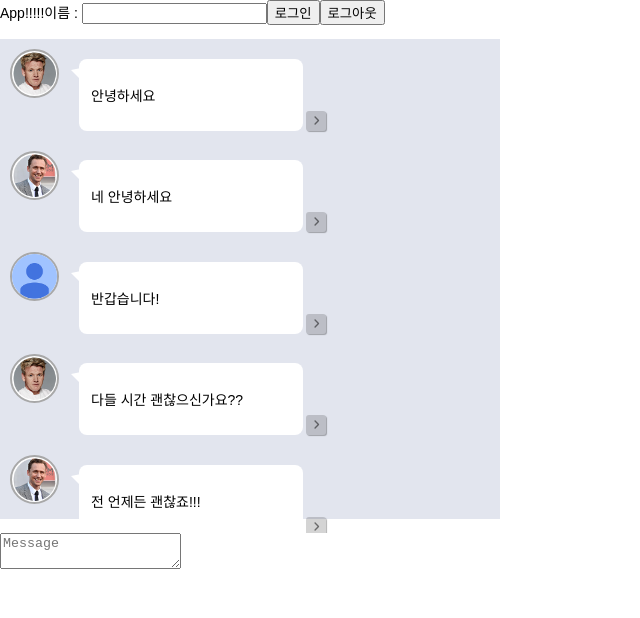
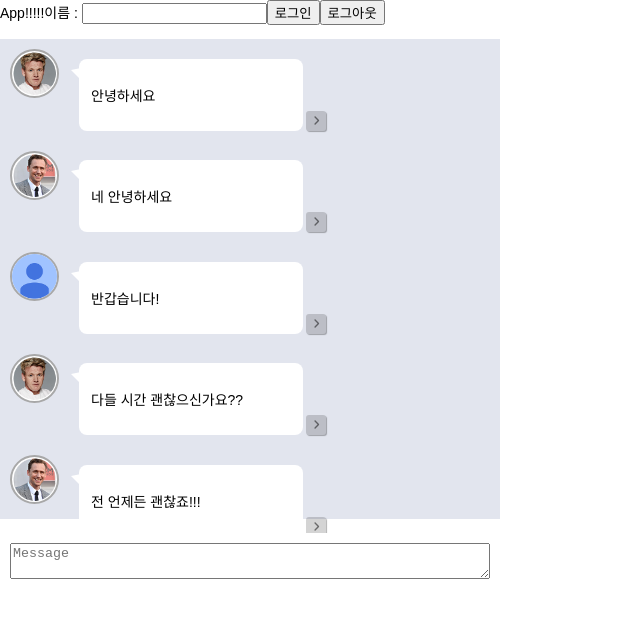
Before and after one commit to WongueShin/2ndweek-swit-task, a React (Create React App) app: page / in a window 1280 px wide. Shown: the top 618 px of the page, without its empty margins (0-640 px from the left). Built offline with nearby package versions, Linux system fonts and the light colour scheme.

Commit message:
Style: Input/

```diff
--- a/src/Components/Input/style.input.ts
+++ b/src/Components/Input/style.input.ts
@@ -5,6 +5,10 @@ export const InputContainer = styled.div`
     position: relative;
     left: 0;
     bottom: 0;
+    padding: 10px;
+    display: flex;
+    box-sizing: border-box;
+    flex-direction: column;
 `
 
 export const MessageTextarea = styled.textarea`
```
